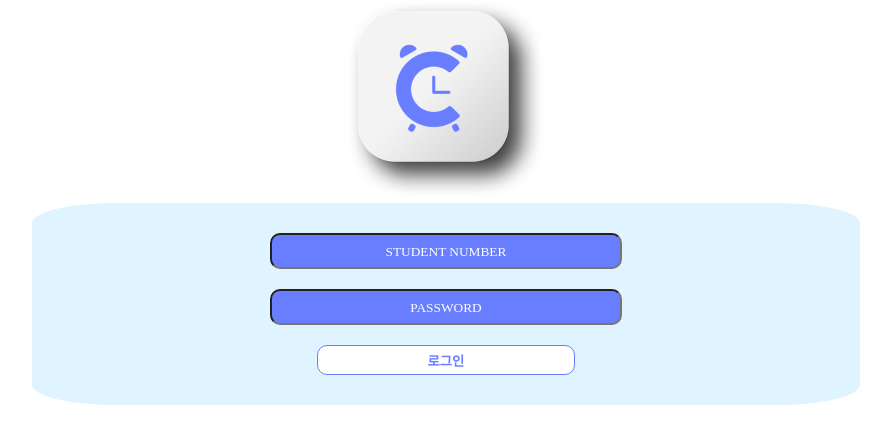
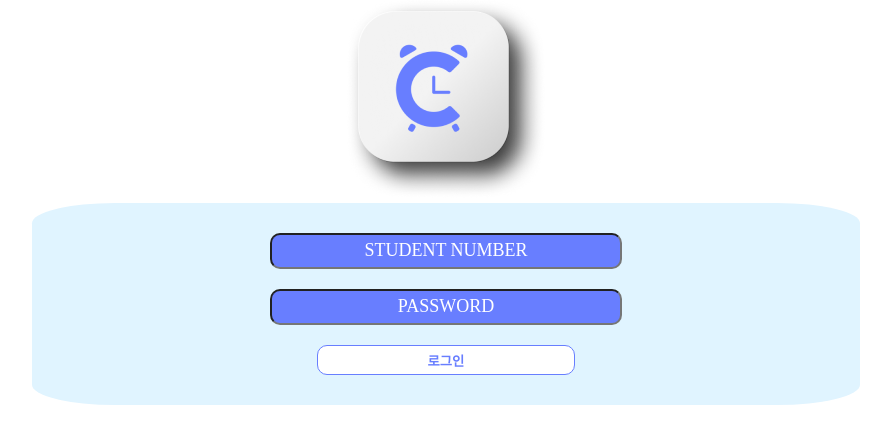
Before and after one commit to Kepler3141/CNU_cyber_campus_alarmy, a Django app: page /common/login/ in a window 1280 px wide. Shown: the part 131-564 px from the top of the page, without its empty margins (194-1085 px from the left). Run offline with Django 4.2, Linux system fonts and the light colour scheme; some web fonts are replaced.

Commit message:
FEAT: Change css

```diff
--- a/static/login.css
+++ b/static/login.css
@@ -75,6 +75,7 @@ input::placeholder {
   color: white;
   text-align: center;
   font-family: 'Pretendard';
+  font-size: large;
 }
 
 #login-btn{
```
